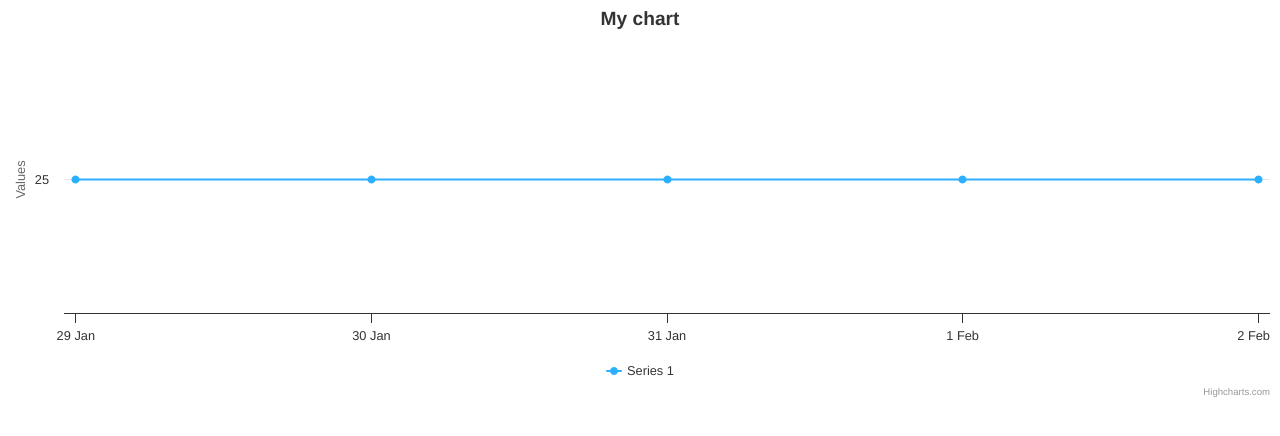
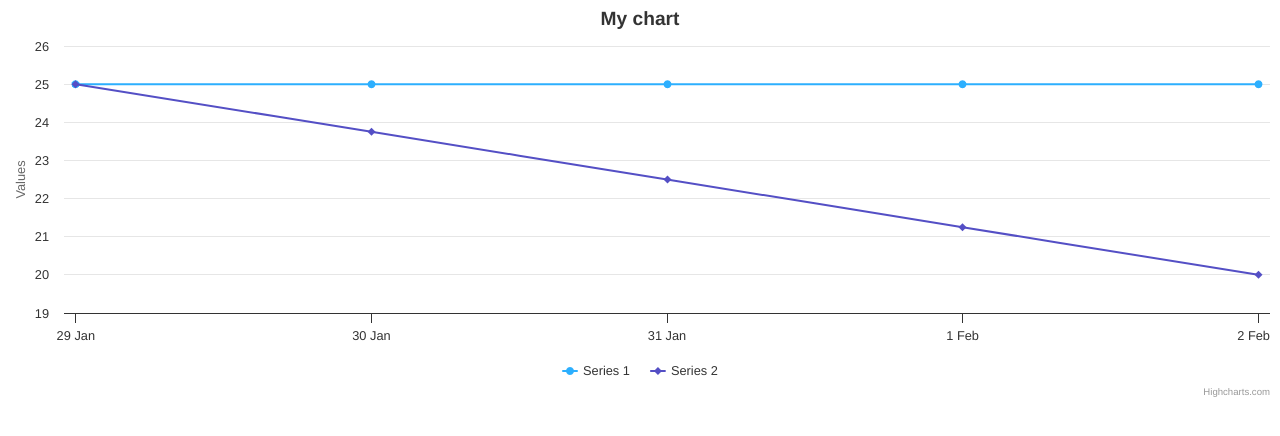
Before and after one commit to AshankDsouza/SER516-Team-Kansas, a Next.js app in the folder client/: page /graph in a window 1280 px wide. Shown: the top 436 px of the page. Built offline with nearby package versions, Linux system fonts and the light colour scheme.

Commit message:
extracts graph component

```diff
--- a/client/app/graph/page.tsx
+++ b/client/app/graph/page.tsx
@@ -1,87 +1,14 @@
 "use client"
 
 import React from "react";
-//import { render } from "react-dom";
-import Highcharts from "highcharts";
-import HighchartsReact from "highcharts-react-official";
+import LineGraph from '../../components/graphs/lineGraph';
 
 
 
-
-export default function LineGraph() {
-
-  const options = {
-        xAxis: {
-      type: 'datetime', // specify datetime type for x-axis
-    },
-    chart: {
-      type: "spline"
-    },
-    title: {
-      text: "My chart"
-    },
-    series: [
-      {
-        data: [[1,1], [2, 2], [1, 3], [4, 2], [3, 6], [6, 3]]
-      }
-      // {
-      //   data: [[1,1], [2, 2], [1, 3], [4, 2], [3, 6], [6, 3]]
-
-      // }
-    ]
-  };
-
-  const data = [
-    {
-      "day": "2024-01-29",
-      "name": 29,
-      "open_points": 25.0,
-      "optimal_points": 25.0
-    },
-    {
-      "day": "2024-01-30",
-      "name": 30,
-      "open_points": 25.0,
-      "optimal_points": 23.75
-    },
-    {
-      "day": "2024-01-31",
-      "name": 31,
-      "open_points": 25.0,
-      "optimal_points": 22.5
-    },
-    {
-      "day": "2024-02-01",
-      "name": 1,
-      "open_points": 25.0,
-      "optimal_points": 21.25
-    },
-    {
-      "day": "2024-02-02",
-      "name": 2,
-      "open_points": 25.0,
-      "optimal_points": 20.0
-    }];
-
-    const getOpenPointsData = (dataPoints:any) =>{
-      let points: any[][] = [];
-
-      data.forEach(function(dataPoint: any){
-
-        let point = [new Date(dataPoint.day).getTime(), dataPoint.open_points]
-        points.push(point);
-
-      });
-
-      return points;
-    }
-
-    let open_points = getOpenPointsData(data);
-
-    options.series[0].data = open_points;
+export default function GraphPage() {
 
   return (<div>
-    <HighchartsReact highcharts={Highcharts} options={options} />
+    <LineGraph />
   </div>
   );
 };
--- /dev/null
+++ b/client/components/graphs/lineGraph.tsx
@@ -0,0 +1,84 @@
+"use client"
+
+import React from "react";
+//import { render } from "react-dom";
+import Highcharts from "highcharts";
+import HighchartsReact from "highcharts-react-official";
+
+
+export default function LineGraph() {
+
+  const options = {
+        xAxis: {
+      type: 'datetime', // specify datetime type for x-axis
+    },
+    chart: {
+      type: "spline"
+    },
+    title: {
+      text: "My chart"
+    },
+    series: [
+    ]
+  };
+
+  const data = [
+    {
+      "day": "2024-01-29",
+      "name": 29,
+      "open_points": 25.0,
+      "optimal_points": 25.0
+    },
+    {
+      "day": "2024-01-30",
+      "name": 30,
+      "open_points": 25.0,
+      "optimal_points": 23.75
+    },
+    {
+      "day": "2024-01-31",
+      "name": 31,
+      "open_points": 25.0,
+      "optimal_points": 22.5
+    },
+    {
+      "day": "2024-02-01",
+      "name": 1,
+      "open_points": 25.0,
+      "optimal_points": 21.25
+    },
+    {
+      "day": "2024-02-02",
+      "name": 2,
+      "open_points": 25.0,
+      "optimal_points": 20.0
+    }];
+
+    const getOpenPointsData = (dataPoints:any, pointType: string) =>{
+      let points: any[][] = [];
+
+      dataPoints.forEach(function(dataPoint: any){
+
+        let point = [new Date(dataPoint.day).getTime(), dataPoint[pointType]]
+        points.push(point);
+
+      });
+
+      return points;
+    }
+
+    let open_points = getOpenPointsData(data, "open_points");
+    let opyimals_points = getOpenPointsData(data, "optimal_points");
+
+
+    let series:any = [];
+    series.push( { "data": open_points } );
+    series.push( { "data": opyimals_points } )
+
+    options.series = series;
+
+  return (<div>
+    <HighchartsReact highcharts={Highcharts} options={options} />
+  </div>
+  );
+};
```
